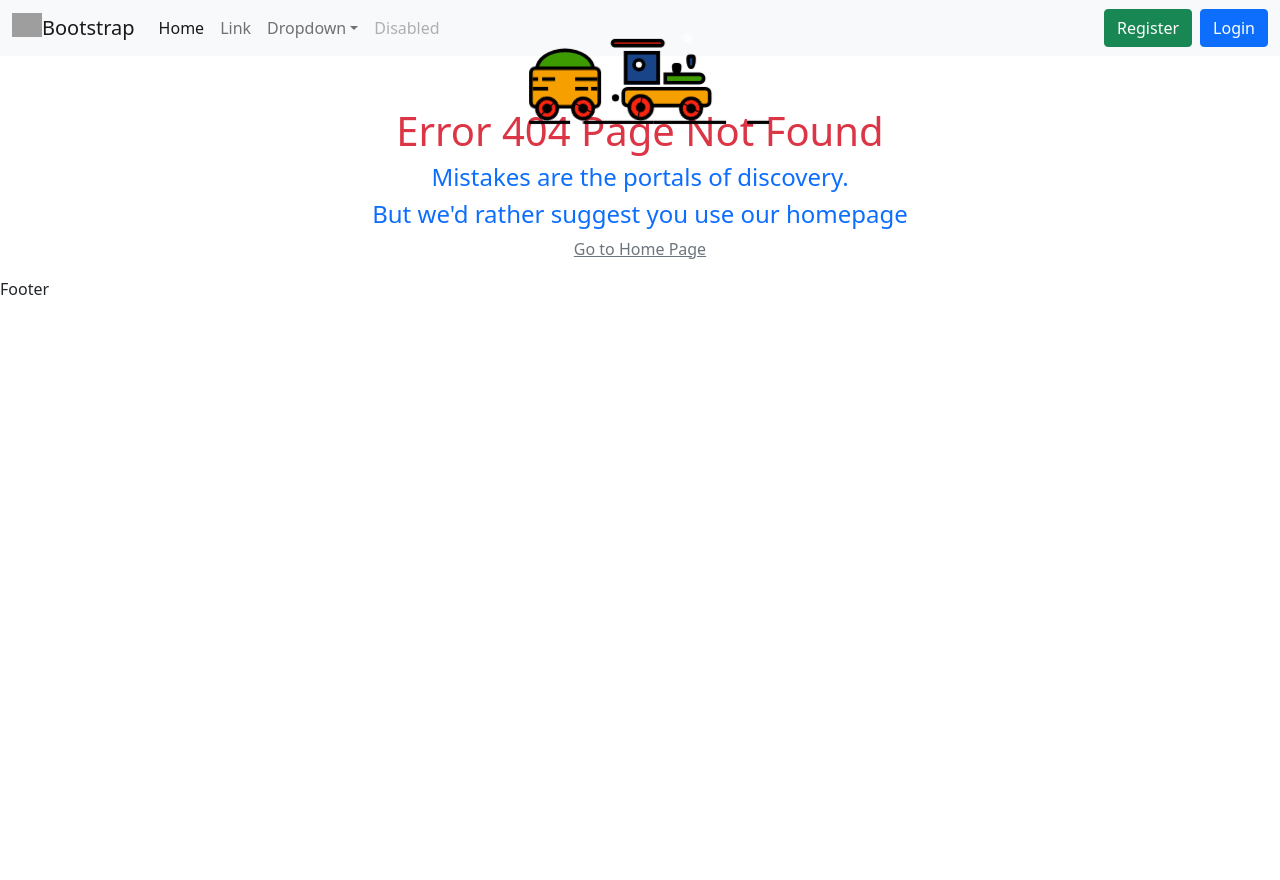
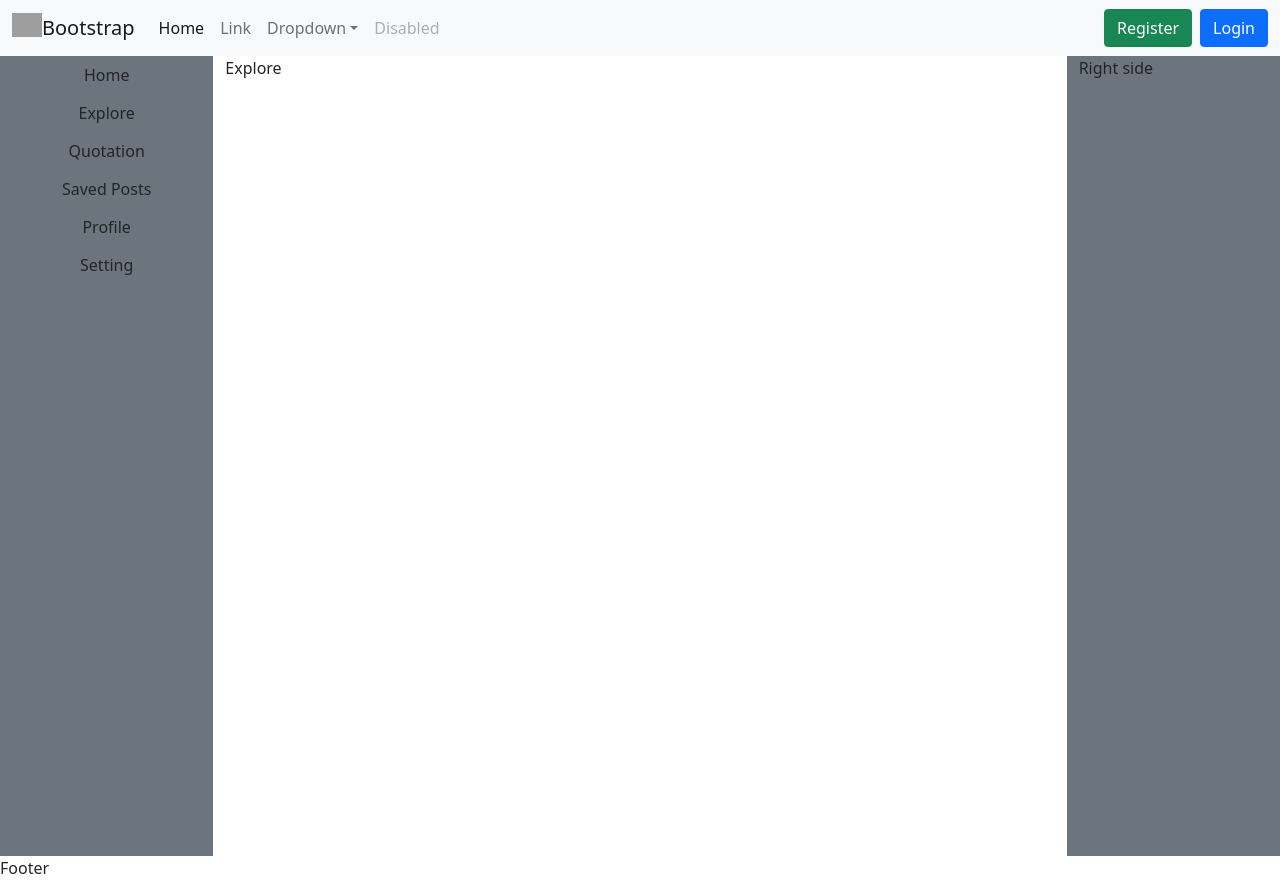
Before and after one commit to dev-amit-kumar/Artist-Hub-FrontEnd, a React (Create React App) app: page /save in a window 1280 px wide. Before the commit this address had no page. Before the commit the page ends 800 px from the top, so only its background shows below. Built offline with nearby package versions, Linux system fonts and the light colour scheme; grey boxes are pictures that could not be loaded.

Commit message:
Added home page structure

```diff
--- /dev/null
+++ b/src/Components/Explore.jsx
@@ -0,0 +1,5 @@
+const Explore = () => {
+	return <div>Explore</div>;
+};
+
+export default Explore;
--- a/src/Components/Routing.jsx
+++ b/src/Components/Routing.jsx
@@ -6,17 +6,49 @@ import Header from './common/Header';
 import Footer from './common/Footer';
 import Login from './auth/Login';
 import Register from './auth/Register';
+import SideNav from './common/SideNav';
+import RightSide from './common/RightSide';
+import Explore from './Explore';
 
 const Routing = () => {
 	return (
 		<BrowserRouter>
 			<Header />
-			<Switch>
-				<Route exact path="/" component={Home} />
-				<Route exact path="/auth/login" component={Login} />
-				<Route exact path="/auth/register" component={Register} />
-				<Route component={PageNotFound} />
-			</Switch>
+			<div className="container-fluid">
+				<div className="row">
+					<div
+						className="col-md-2 bg-secondary"
+						style={{ height: '100vh' }}
+					>
+						<SideNav />
+					</div>
+					<div className="col-md-8">
+						<Switch>
+							<Route exact path="/" component={Home} />
+							<Route exact path="/explore" component={Explore} />
+							<Route exact path="/explore" component={Explore} />
+							<Route
+								exact
+								path="/quotation"
+								component={Explore}
+							/>
+							<Route exact path="/save" component={Explore} />
+							<Route exact path="/profile" component={Explore} />
+							<Route exact path="/setting" component={Explore} />
+							<Route exact path="/auth/login" component={Login} />
+							<Route
+								exact
+								path="/auth/register"
+								component={Register}
+							/>
+							<Route component={PageNotFound} />
+						</Switch>
+					</div>
+					<div className="col-md-2 bg-secondary">
+						<RightSide />
+					</div>
+				</div>
+			</div>
 			<Footer />
 		</BrowserRouter>
 	);
--- /dev/null
+++ b/src/Components/common/RightSide.jsx
@@ -0,0 +1,4 @@
+const RightSide = () => {
+	return <div>Right side</div>;
+};
+export default RightSide;
--- /dev/null
+++ b/src/Components/common/SideNav.jsx
@@ -0,0 +1,28 @@
+import { NavLink } from 'react-router-dom';
+
+const SideNav = () => {
+	return (
+		<div className="sidebar d-flex flex-column">
+			<NavLink to="/" className="btn">
+				Home
+			</NavLink>
+			<NavLink to="/explore" className="btn">
+				Explore
+			</NavLink>
+			<NavLink to="/quotation" className="btn">
+				Quotation
+			</NavLink>
+			<NavLink to="/save" className="btn">
+				Saved Posts
+			</NavLink>
+			<NavLink to="/profile" className="btn">
+				Profile
+			</NavLink>
+			<NavLink to="/setting" className="btn">
+				Setting
+			</NavLink>
+		</div>
+	);
+};
+
+export default SideNav;
```
Also changed, not shown: src/Components/common/PostCard.jsx (added).
